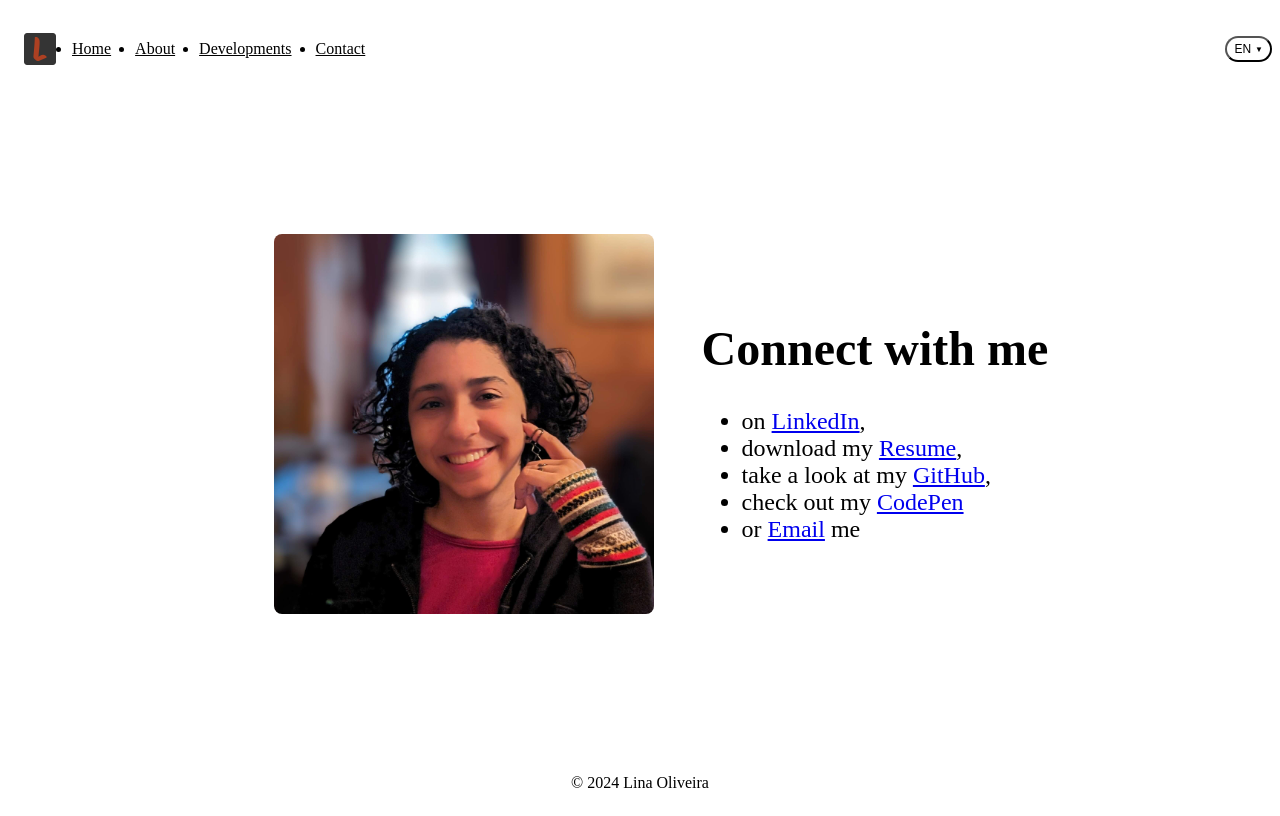
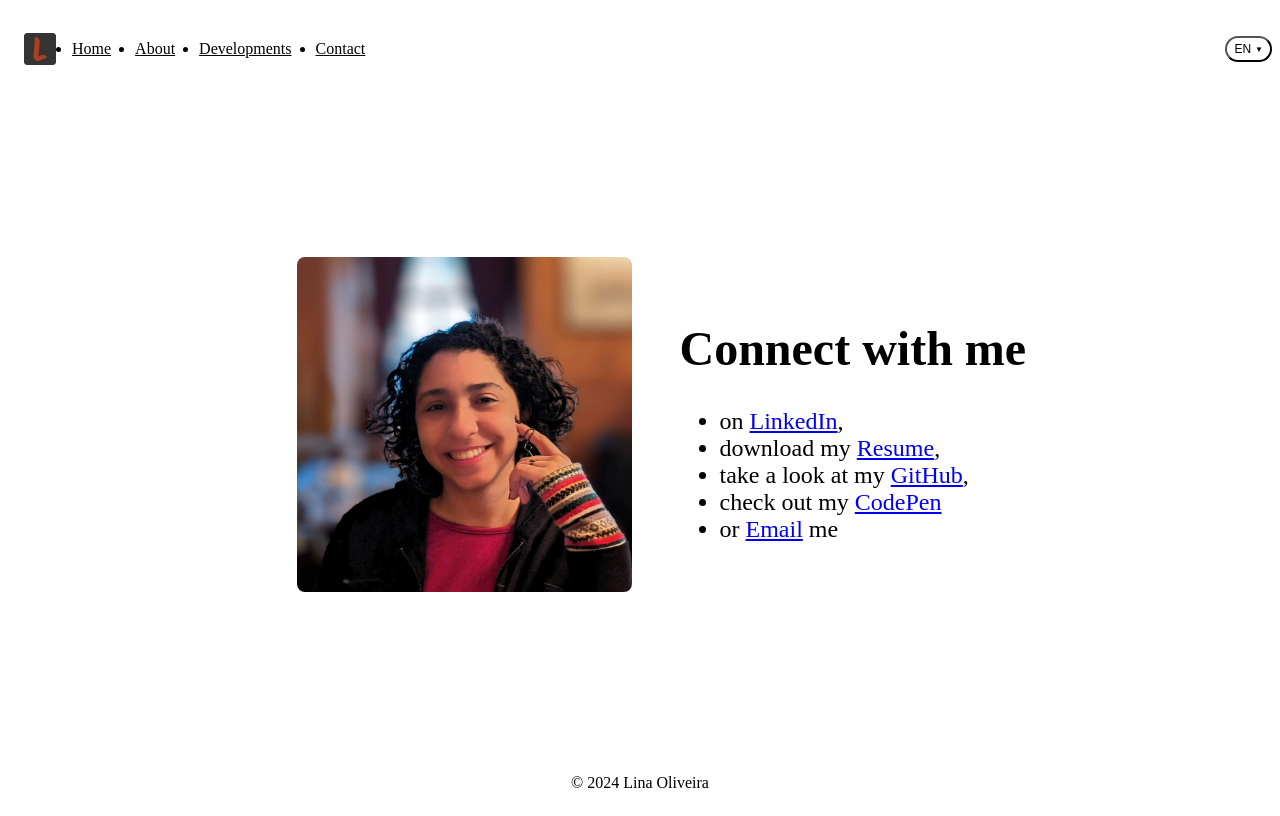
Before and after one commit to Caroliveira/caroliveira.github.io, a React (Vite) app: page /contact in a window 1280 px wide. Shown: the top 816 px of the page. Built offline with nearby package versions, Linux system fonts and the light colour scheme; a web font is replaced by a local one.

Commit message:
Fix image issue

```diff
--- a/src/pages/Contact/styles.module.scss
+++ b/src/pages/Contact/styles.module.scss
@@ -4,19 +4,21 @@
   flex-direction: column-reverse;
   gap: 48px;
   justify-content: center;
+  margin: 0 auto;
   @media (min-width: 1024px) {
     flex-direction: row;
   }
 
   &__picture {
+    aspect-ratio: 1;
     background-color: var(--dark-accent-color);
     border-radius: 8px;
     box-shadow: -20px 20px var(--brand-color);
     margin: 24px 0 24px 24px;
-    max-width: 80%;
+    max-width: 100%;
+    width: 335px;
     @media (min-width: 1024px) {
       margin: 0;
-      max-width: 30%;
     }
   }
 
--- a/src/pages/Home/styles.module.scss
+++ b/src/pages/Home/styles.module.scss
@@ -23,13 +23,12 @@
   }
 
   &__illustration {
+    aspect-ratio: 1;
     background-color: var(--image-background-color);
     border-radius: 8px;
     border: 2px solid var(--brand-color);
-    max-width: 90%;
-    @media (min-width: 1024px) {
-      max-width: 500px;
-    }
+    max-width: 500px;
+    width: 100%;
   }
 
   &__buttons {
```
